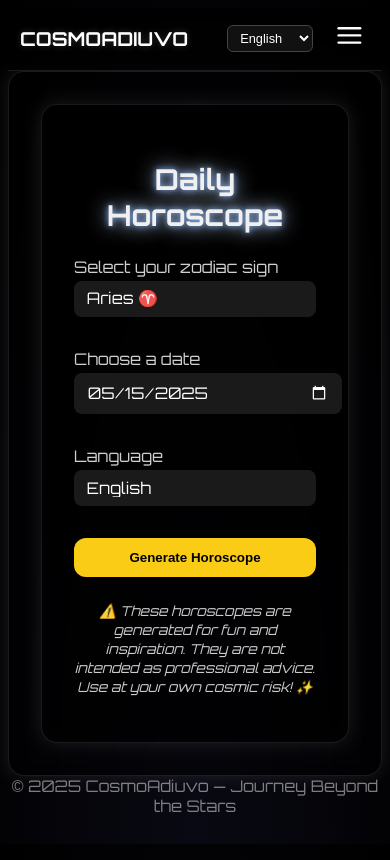
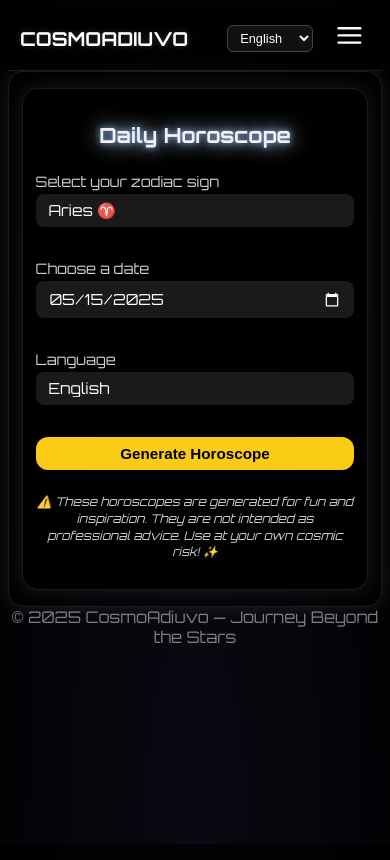
Before and after one commit to atakankaracali/cosmoadiuvo-frontend, a React (Vite) app: page /daily-horoscope in a window 390 px wide. Built offline with nearby package versions, Linux system fonts and the light colour scheme.

Commit message:
Fixing-Responsive

```diff
--- a/src/styles/dailyhoroscope.css
+++ b/src/styles/dailyhoroscope.css
@@ -1,4 +1,5 @@
 .horoscope-container {
+  width: 100%;
   max-width: 600px;
   margin: auto;
   padding: 2rem;
@@ -8,6 +9,7 @@
   border-radius: 1rem;
   border: 1px solid rgba(255, 255, 255, 0.1);
   box-shadow: 0 0 20px rgba(255, 255, 255, 0.1);
+  box-sizing: border-box;
 }
 
 .horoscope-container h2 {
@@ -39,6 +41,7 @@
   margin-bottom: 1rem;
   appearance: none;
   font-family: 'Orbitron', sans-serif;
+  box-sizing: border-box;
 }
 
 .horoscope-container input[type="date"]::-webkit-calendar-picker-indicator {
@@ -94,4 +97,44 @@
   max-width: 480px;
   text-align: center;
   line-height: 1.4;
+  margin-inline: auto;
 }
+
+@media (max-width: 768px) {
+  .horoscope-container {
+    padding: 1.5rem 1rem;
+  }
+
+  .horoscope-container h2 {
+    font-size: 1.5rem;
+  }
+
+  .horoscope-container select,
+  .horoscope-container input[type="date"],
+  .horoscope-container button {
+    font-size: 0.95rem;
+    padding: 0.5rem 0.8rem;
+  }
+
+  .horoscope-card {
+    padding: 1rem;
+  }
+}
+
+@media (max-width: 480px) {
+  .horoscope-container {
+    padding: 1rem 0.8rem;
+  }
+
+  .horoscope-container h2 {
+    font-size: 1.3rem;
+  }
+
+  .horoscope-container label {
+    font-size: 0.9rem;
+  }
+
+  .horoscope-disclaimer {
+    font-size: 0.75rem;
+  }
+}
```
